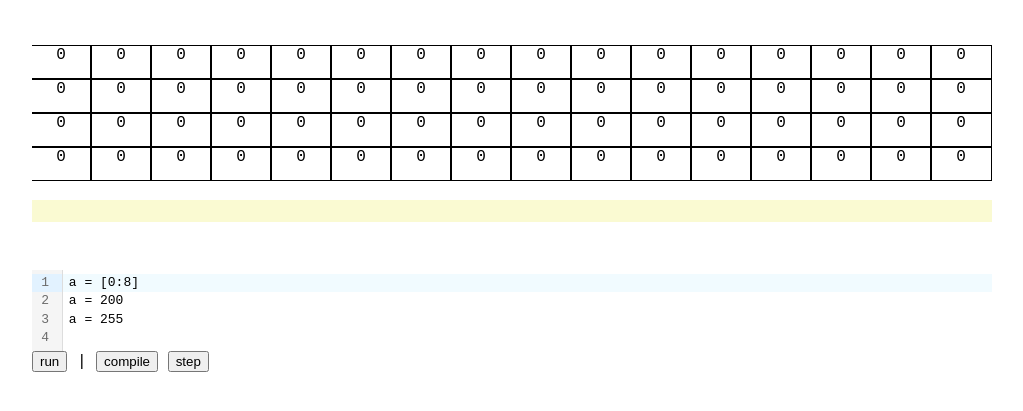
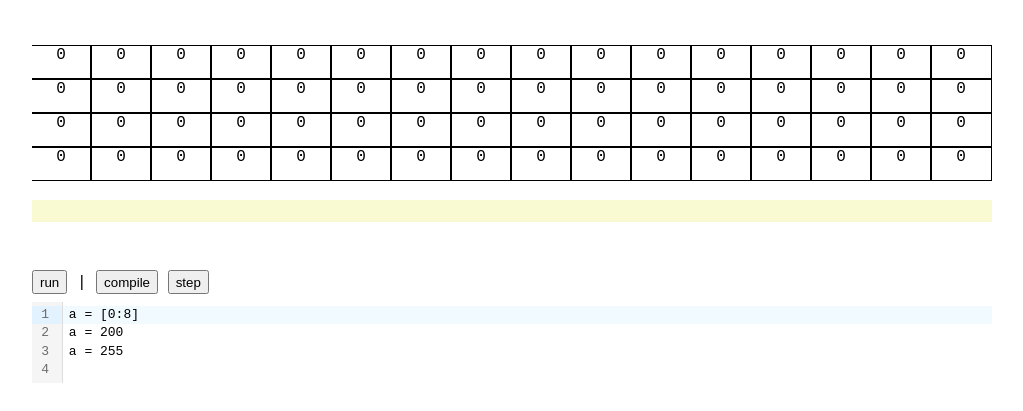
Before and after one commit to hunterdyar/64bitsofloving, a website with bundled scripts: page index.html in a window 1280 px wide. Shown: the part 107-518 px from the top of the page, without its empty margins (128-1151 px from the left). Built offline with nearby package versions, Linux system fonts and the light colour scheme; what ohm-js would draw is missing.

Commit message:
basic page prettying

```diff
--- a/index.html
+++ b/index.html
@@ -96,7 +96,13 @@
             background-color: darkblue;
             color: white;
            }
-
+           .controls{
+            margin-bottom: .5em;
+            height: 1.5em;
+           }
+           .controls button{
+            height: 100%;
+           }
         </style>
     </head>
 
@@ -116,11 +122,14 @@
         </section>
 
         <section id="textentry" class="textentry">
+            <div id="buttons" class="controls">
+                <button id="run">run</button>
+                <span> | </span>
+                <button id="compile">compile</button>
+                <button id="step">step</button>
+            </div>
             <div id="inputContainer"></div>
-            <button id="run">run</button>
-            <span> | </span>
-            <button id="compile">compile</button>
-            <button id="step">step</button>
+
         </section>
 
         <section id ="preview" class="output">
--- a/web/page.ts
+++ b/web/page.ts
@@ -79,7 +79,7 @@ const lastStepHighlightField = StateField.define<DecorationSet>({
 
 const lastStepHighlightMark = Decoration.mark({class: "cm-laststep"})
 const lastStepHighlightTHeme = EditorView.baseTheme({
-  ".cm-laststep": { backgroundColor: "yellow", textDecoration: "underline 1px solid grey" }
+  ".cm-laststep": { backgroundColor: "lemonchiffon", textDecoration: "underline 1px solid grey" }
 })
 
 let state = EditorState.create({
```
